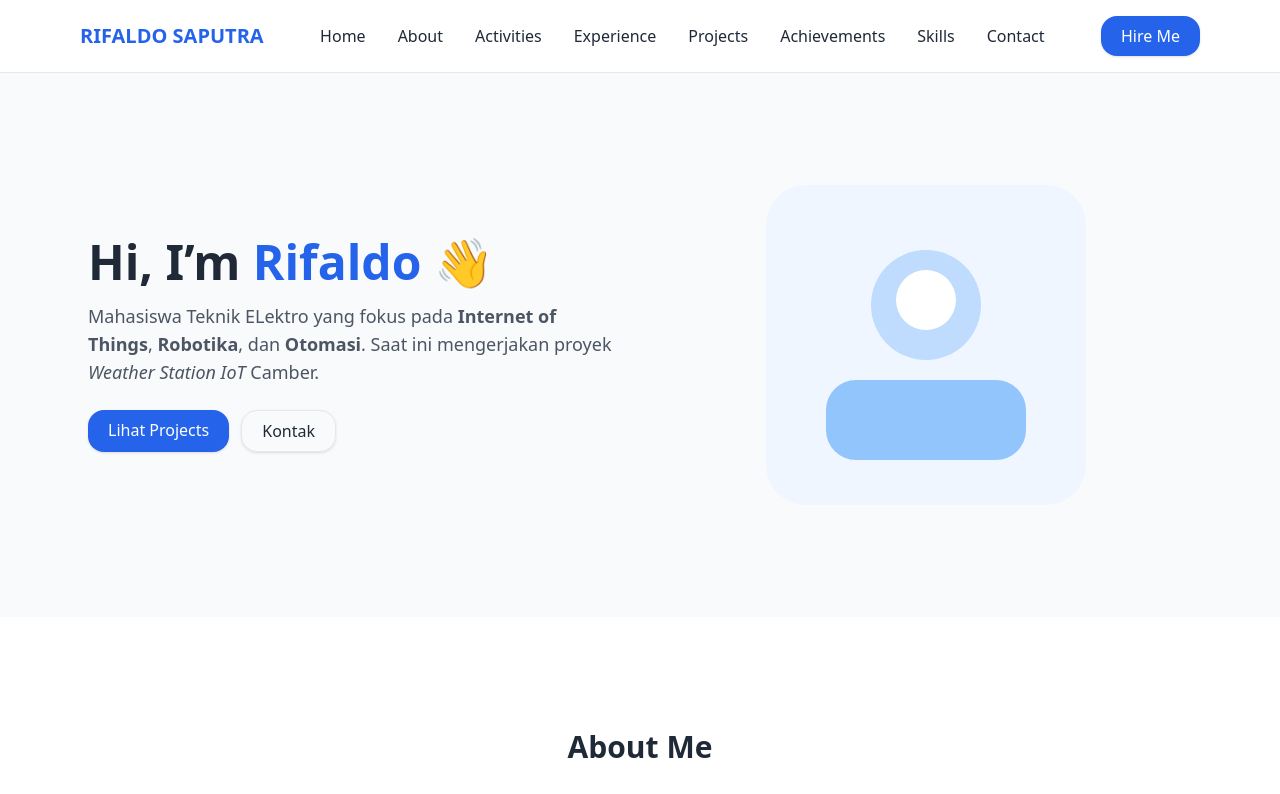
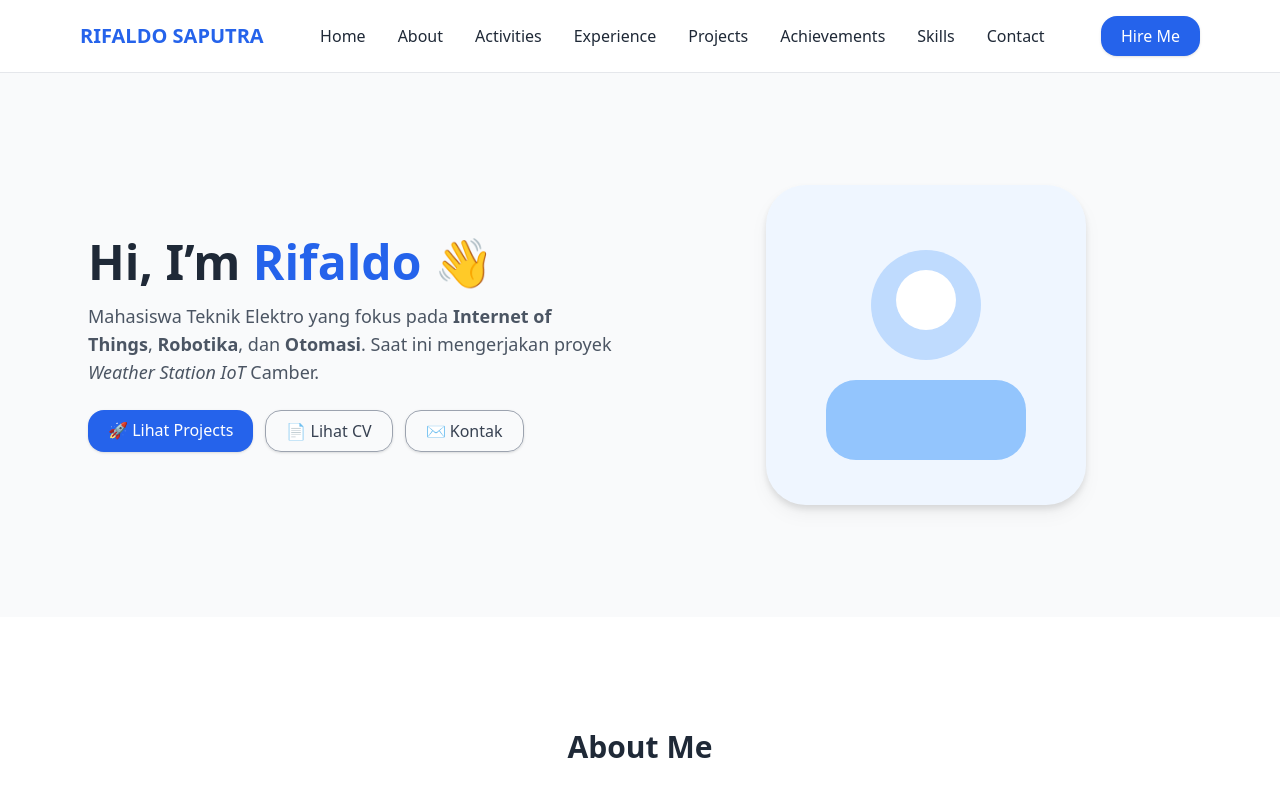
Before and after one commit to aldo1725/Rifaldo-portfolio, a React (Vite) app: page / in a window 1280 px wide. Shown: the top 794 px of the page. Built offline with nearby package versions, Linux system fonts and the light colour scheme.

Commit message:
tambah cv pada home

```diff
--- a/src/pages/Home.jsx
+++ b/src/pages/Home.jsx
@@ -4,8 +4,10 @@ import avatar from "../assets/avatar.svg";
 
 export default function Home() {
   return (
-    <section id="home" className="bg-gray-50">
+    <section id="home" className="bg-gray-50 scroll-mt-[80px]">
       <div className="max-w-6xl mx-auto px-6 py-24 md:py-28 grid md:grid-cols-2 gap-10 items-center">
+
+        {/* Bagian kiri - teks */}
         <motion.div
           initial={{ opacity: 0, y: 20 }}
           animate={{ opacity: 1, y: 0 }}
@@ -14,23 +16,54 @@ export default function Home() {
           <h1 className="text-4xl md:text-5xl font-extrabold leading-tight mb-4">
             Hi, I’m <span className="text-brand">Rifaldo</span> 👋
           </h1>
+
           <p className="text-lg text-gray-600 mb-6">
-            Mahasiswa Teknik ELektro yang fokus pada <b>Internet of Things</b>, <b>Robotika</b>, dan{" "}
+            Mahasiswa Teknik Elektro yang fokus pada <b>Internet of Things</b>, <b>Robotika</b>, dan{" "}
             <b>Otomasi</b>. Saat ini mengerjakan proyek <i>Weather Station IoT</i> Camber.
           </p>
-          <div className="flex gap-3">
-            <a href="#projects" className="btn btn-primary">Lihat Projects</a>
-            <a href="#contact" className="btn border">Kontak</a>
+
+          {/* Tombol aksi */}
+          <div className="flex flex-wrap gap-3">
+            {/* Tombol Lihat Projects */}
+            <a
+              href="#projects"
+              className="btn btn-primary transition-transform hover:scale-105"
+            >
+              🚀 Lihat Projects
+            </a>
+
+            {/* Tombol Lihat CV */}
+            <a
+              href="/CV/CV.pdf"
+              target="_blank"
+              rel="noopener noreferrer"
+              className="btn border border-gray-400 text-gray-700 hover:bg-blue-50 hover:border-blue-400 transition-transform hover:scale-105"
+            >
+              📄 Lihat CV
+            </a>
+
+            {/* Tombol Kontak */}
+            <a
+              href="#contact"
+              className="btn border border-gray-400 text-gray-700 hover:bg-blue-50 hover:border-blue-400 transition-transform hover:scale-105"
+            >
+              ✉️ Kontak
+            </a>
           </div>
         </motion.div>
 
+        {/* Bagian kanan - gambar */}
         <motion.div
           initial={{ opacity: 0, scale: 0.95 }}
           animate={{ opacity: 1, scale: 1 }}
           transition={{ duration: 0.6, delay: 0.1 }}
           className="flex justify-center"
         >
-          <img src={avatar} alt="Avatar" className="w-64 md:w-80" />
+          <img
+            src={avatar}
+            alt="Avatar"
+            className="w-64 md:w-80 drop-shadow-lg"
+          />
         </motion.div>
       </div>
     </section>
```
Also changed, not shown: 1 other file (tests, documents, lock files or other folders).
